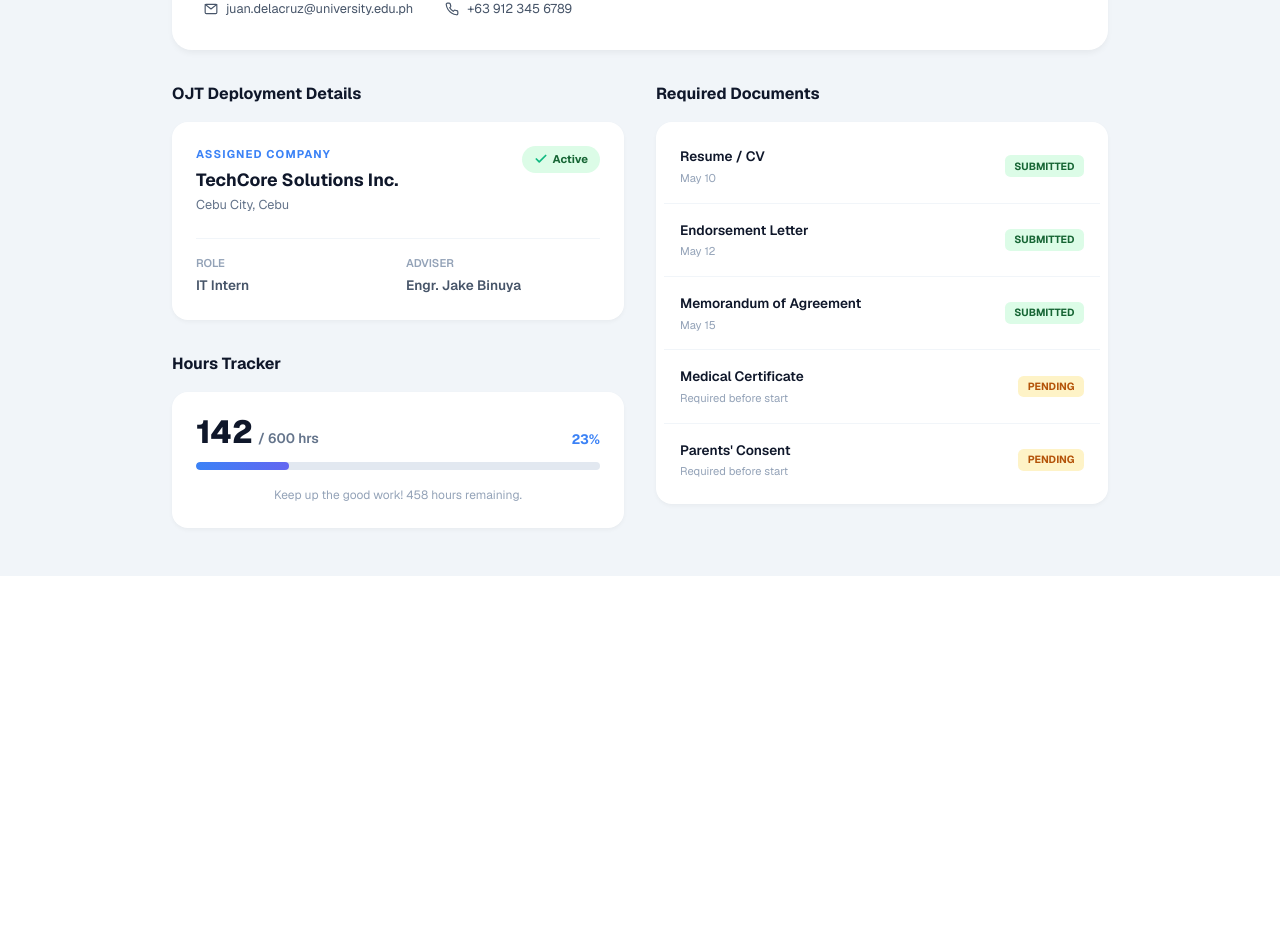
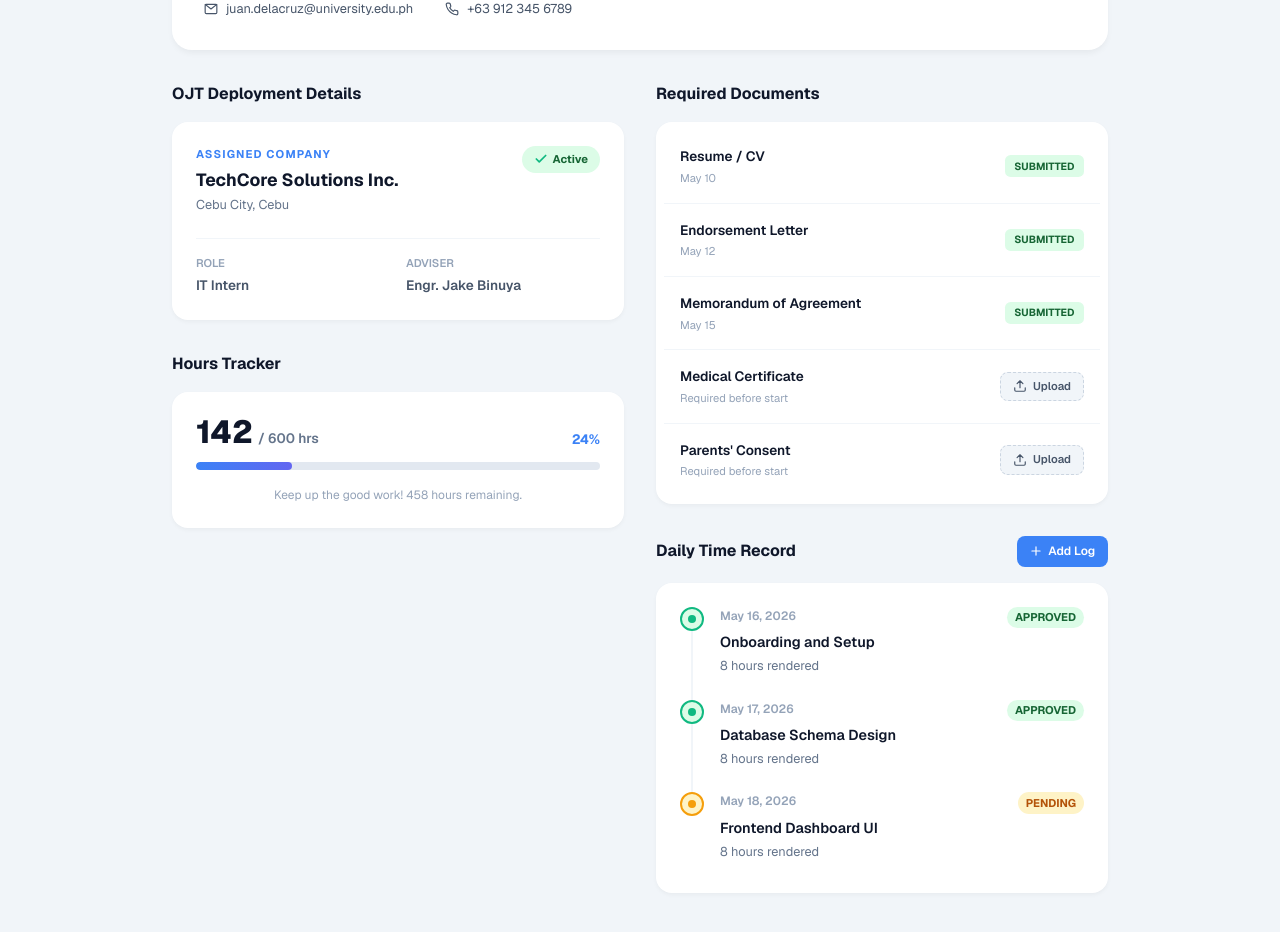
Before and after one commit to RodneyGG/BSCpE_2-1_OJT_Eportfolio, a Next.js app in the folder frontend/: page /profile in a window 1280 px wide. Shown: the part 360-1292 px from the top of the page. Before the commit the page ends 936 px from the top, so only its background shows below. Built offline with nearby package versions, Linux system fonts and the light colour scheme.

Commit message:
feat: add interactive DTR and document upload simulation to Profile
- Implement Daily Time Record timeline with dynamic hours calculation
- Implement add log form allowing students to submit new DTR entries
- Implement simulated document upload flow with file picker and status badges

```diff
--- a/frontend/app/profile/page.tsx
+++ b/frontend/app/profile/page.tsx
@@ -1,5 +1,6 @@
 "use client";
 
+import { useState } from "react";
 import Link from "next/link";
 
 /* ═══════════════════════════ Icons ═══════════════════════════ */
@@ -39,8 +40,72 @@ function IconPhone() {
   );
 }
 
+function IconUpload() {
+  return (
+    <svg width={14} height={14} viewBox="0 0 24 24" fill="none"
+      stroke="currentColor" strokeWidth={2} strokeLinecap="round" strokeLinejoin="round">
+      <path d="M21 15v4a2 2 0 0 1-2 2H5a2 2 0 0 1-2-2v-4M17 8l-5-5-5 5M12 3v12"/>
+    </svg>
+  );
+}
+
+function IconPlus() {
+  return (
+    <svg width={14} height={14} viewBox="0 0 24 24" fill="none"
+      stroke="currentColor" strokeWidth={2} strokeLinecap="round" strokeLinejoin="round">
+      <path d="M12 5v14M5 12h14"/>
+    </svg>
+  );
+}
+
 /* ═══════════════════════════ Page ════════════════════════════ */
 export default function ProfilePage() {
+  // Mock Data States
+  const [documents, setDocuments] = useState([
+    { id: 1, name: "Resume / CV", status: "submitted", date: "May 10" },
+    { id: 2, name: "Endorsement Letter", status: "submitted", date: "May 12" },
+    { id: 3, name: "Memorandum of Agreement", status: "submitted", date: "May 15" },
+    { id: 4, name: "Medical Certificate", status: "pending", date: "Required before start" },
+    { id: 5, name: "Parents' Consent", status: "pending", date: "Required before start" },
+  ]);
+
+  const [dtrEntries, setDtrEntries] = useState([
+    { id: 1, date: "May 16, 2026", task: "Onboarding and Setup", hours: 8, status: "approved" },
+    { id: 2, date: "May 17, 2026", task: "Database Schema Design", hours: 8, status: "approved" },
+    { id: 3, date: "May 18, 2026", task: "Frontend Dashboard UI", hours: 8, status: "pending" },
+  ]);
+
+  // Upload Simulation
+  const handleUpload = (id: number) => {
+    // Simulate an upload delay
+    setDocuments(docs => docs.map(d => d.id === id ? { ...d, status: "uploading" } : d));
+    setTimeout(() => {
+      setDocuments(docs => docs.map(d =>
+        d.id === id ? { ...d, status: "submitted", date: "Just now" } : d
+      ));
+    }, 1500);
+  };
+
+  // Add DTR Simulation
+  const [showDtrForm, setShowDtrForm] = useState(false);
+  const [newTask, setNewTask] = useState("");
+  const [newHours, setNewHours] = useState("8");
+
+  const handleAddDtr = (e: React.FormEvent) => {
+    e.preventDefault();
+    if (!newTask) return;
+    const newEntry = {
+      id: Date.now(),
+      date: new Date().toLocaleDateString('en-US', { month: 'short', day: 'numeric', year: 'numeric' }),
+      task: newTask,
+      hours: parseInt(newHours) || 8,
+      status: "pending"
+    };
+    setDtrEntries([newEntry, ...dtrEntries]);
+    setNewTask("");
+    setShowDtrForm(false);
+  };
+
   return (
     <div style={{
       minHeight: "100vh",
@@ -53,15 +118,26 @@ export default function ProfilePage() {
           from { opacity: 0; transform: translateY(18px); }
           to   { opacity: 1; transform: translateY(0); }
         }
-        @keyframes scaleIn {
-          from { opacity: 0; transform: scale(0.94); }
-          to   { opacity: 1; transform: scale(1); }
+        @keyframes pulse {
+          0%, 100% { opacity: 1; }
+          50% { opacity: 0.5; }
         }
         .stat-card:hover {
           transform: translateY(-2px);
           box-shadow: 0 8px 16px rgba(0,0,0,0.08);
         }
         .back-link:hover { opacity: 0.8; }
+        .upload-btn {
+          background: #f1f5f9; color: #475569; padding: 0.35rem 0.75rem;
+          border-radius: 0.5rem; font-size: 0.7rem; font-weight: 600;
+          display: flex; gap: 0.35rem; align-items: center; border: 1px dashed #cbd5e1;
+          cursor: pointer; transition: all 0.2s; position: relative; overflow: hidden;
+        }
+        .upload-btn:hover { border-color: #3b82f6; color: #3b82f6; background: #eff6ff; }
+        .upload-btn input[type="file"] {
+          position: absolute; top: 0; left: 0; width: "100%"; height: "100%";
+          opacity: 0; cursor: pointer;
+        }
       `}</style>
 
       {/* ══ TOP NAV ══ */}
@@ -148,7 +224,7 @@ export default function ProfilePage() {
           </div>
         </div>
 
-        <div style={{ display: "grid", gridTemplateColumns: "repeat(auto-fit, minmax(300px, 1fr))", gap: "2rem" }}>
+        <div style={{ display: "grid", gridTemplateColumns: "repeat(auto-fit, minmax(320px, 1fr))", gap: "2rem" }}>
 
           {/* ── Left Column ── */}
           <div style={{ display: "flex", flexDirection: "column", gap: "2rem" }}>
@@ -186,50 +262,127 @@ export default function ProfilePage() {
               <div className="stat-card" style={{ background: "white", borderRadius: "1rem", padding: "1.5rem", boxShadow: "0 2px 4px rgba(0,0,0,0.04)", transition: "transform 0.2s, box-shadow 0.2s" }}>
                 <div style={{ display: "flex", justifyContent: "space-between", alignItems: "flex-end", marginBottom: "0.75rem" }}>
                   <div>
-                    <span style={{ fontSize: "2rem", fontWeight: 800, color: "#0f172a", lineHeight: 1 }}>142</span>
+                    <span style={{ fontSize: "2rem", fontWeight: 800, color: "#0f172a", lineHeight: 1 }}>
+                      {dtrEntries.reduce((sum, entry) => sum + entry.hours, 118)}
+                    </span>
                     <span style={{ fontSize: "0.85rem", color: "#64748b", fontWeight: 600, marginLeft: "0.3rem" }}>/ 600 hrs</span>
                   </div>
-                  <span style={{ fontSize: "0.85rem", fontWeight: 700, color: "#3b82f6" }}>23%</span>
+                  <span style={{ fontSize: "0.85rem", fontWeight: 700, color: "#3b82f6" }}>
+                    {Math.round((dtrEntries.reduce((sum, entry) => sum + entry.hours, 118) / 600) * 100)}%
+                  </span>
                 </div>
                 {/* Progress Bar */}
                 <div style={{ width: "100%", height: 8, background: "#e2e8f0", borderRadius: 9999, overflow: "hidden" }}>
-                  <div style={{ width: "23%", height: "100%", background: "linear-gradient(90deg, #3b82f6, #6366f1)", borderRadius: 9999 }} />
+                  <div style={{ width: `${(dtrEntries.reduce((sum, entry) => sum + entry.hours, 118) / 600) * 100}%`, height: "100%", background: "linear-gradient(90deg, #3b82f6, #6366f1)", borderRadius: 9999, transition: "width 0.5s ease" }} />
                 </div>
-                <p style={{ fontSize: "0.75rem", color: "#94a3b8", margin: "1rem 0 0", textAlign: "center" }}>Keep up the good work! 458 hours remaining.</p>
+                <p style={{ fontSize: "0.75rem", color: "#94a3b8", margin: "1rem 0 0", textAlign: "center" }}>Keep up the good work! {600 - dtrEntries.reduce((sum, entry) => sum + entry.hours, 118)} hours remaining.</p>
               </div>
             </div>
           </div>
 
           {/* ── Right Column ── */}
           <div style={{ display: "flex", flexDirection: "column", gap: "2rem" }}>
+
             {/* Documents */}
             <div style={{ animation: "fadeSlideUp 0.6s ease 0.3s both" }}>
               <h2 style={{ fontSize: "1rem", fontWeight: 700, color: "#0f172a", marginBottom: "1rem" }}>Required Documents</h2>
               <div style={{ background: "white", borderRadius: "1rem", padding: "0.5rem", boxShadow: "0 2px 4px rgba(0,0,0,0.04)" }}>
-                {[
-                  { name: "Resume / CV", status: "submitted", date: "May 10" },
-                  { name: "Endorsement Letter", status: "submitted", date: "May 12" },
-                  { name: "Memorandum of Agreement", status: "submitted", date: "May 15" },
-                  { name: "Medical Certificate", status: "pending", date: "Required before start" },
-                  { name: "Parents' Consent", status: "pending", date: "Required before start" },
-                ].map((doc, i) => (
-                  <div key={i} style={{
+                {documents.map((doc, i) => (
+                  <div key={doc.id} style={{
                     display: "flex", alignItems: "center", justifyContent: "space-between",
-                    padding: "1rem", borderBottom: i === 4 ? "none" : "1px solid #f1f5f9"
+                    padding: "1rem", borderBottom: i === documents.length - 1 ? "none" : "1px solid #f1f5f9"
                   }}>
                     <div>
                       <div style={{ fontSize: "0.85rem", fontWeight: 600, color: "#0f172a" }}>{doc.name}</div>
                       <div style={{ fontSize: "0.7rem", color: "#94a3b8", marginTop: "0.2rem" }}>{doc.date}</div>
                     </div>
-                    {doc.status === "submitted" ? (
+                    {doc.status === "submitted" && (
                       <span style={{ background: "#dcfce7", color: "#166534", padding: "0.2rem 0.6rem", borderRadius: "0.35rem", fontSize: "0.65rem", fontWeight: 700, textTransform: "uppercase" }}>Submitted</span>
-                    ) : (
-                      <span style={{ background: "#fef3c7", color: "#b45309", padding: "0.2rem 0.6rem", borderRadius: "0.35rem", fontSize: "0.65rem", fontWeight: 700, textTransform: "uppercase" }}>Pending</span>
+                    )}
+                    {doc.status === "uploading" && (
+                      <span style={{ color: "#3b82f6", fontSize: "0.7rem", fontWeight: 600, animation: "pulse 1s infinite" }}>Uploading...</span>
+                    )}
+                    {doc.status === "pending" && (
+                      <label className="upload-btn">
+                        <IconUpload /> Upload
+                        <input type="file" onChange={(e) => {
+                          if (e.target.files && e.target.files[0]) {
+                            handleUpload(doc.id);
+                          }
+                        }} />
+                      </label>
                     )}
                   </div>
                 ))}
               </div>
             </div>
+
+            {/* DTR (Daily Time Record) */}
+            <div style={{ animation: "fadeSlideUp 0.6s ease 0.4s both" }}>
+              <div style={{ display: "flex", justifyContent: "space-between", alignItems: "center", marginBottom: "1rem" }}>
+                <h2 style={{ fontSize: "1rem", fontWeight: 700, color: "#0f172a", margin: 0 }}>Daily Time Record</h2>
+                <button
+                  onClick={() => setShowDtrForm(!showDtrForm)}
+                  style={{ background: "#3b82f6", color: "white", border: "none", borderRadius: "0.5rem", padding: "0.4rem 0.8rem", fontSize: "0.75rem", fontWeight: 600, cursor: "pointer", display: "flex", alignItems: "center", gap: "0.3rem", transition: "background 0.2s" }}
+                  onMouseEnter={(e) => e.currentTarget.style.background = "#2563eb"}
+                  onMouseLeave={(e) => e.currentTarget.style.background = "#3b82f6"}
+                >
+                  <IconPlus /> Add Log
+                </button>
+              </div>
+
+              <div style={{ background: "white", borderRadius: "1rem", padding: "1.5rem", boxShadow: "0 2px 4px rgba(0,0,0,0.04)" }}>
+
+                {/* DTR Entry Form */}
+                {showDtrForm && (
+                  <form onSubmit={handleAddDtr} style={{ background: "#f8fafc", padding: "1rem", borderRadius: "0.75rem", marginBottom: "1.5rem", border: "1px dashed #cbd5e1", animation: "fadeSlideUp 0.3s ease" }}>
+                    <div style={{ display: "flex", gap: "1rem", marginBottom: "0.75rem" }}>
+                      <div style={{ flex: 1 }}>
+                        <label style={{ display: "block", fontSize: "0.7rem", fontWeight: 700, color: "#475569", marginBottom: "0.25rem", textTransform: "uppercase" }}>Task / Activity</label>
+                        <input type="text" value={newTask} onChange={(e) => setNewTask(e.target.value)} placeholder="What did you do today?" style={{ width: "100%", padding: "0.5rem", borderRadius: "0.35rem", border: "1px solid #cbd5e1", fontSize: "0.8rem", outline: "none" }} required />
+                      </div>
+                      <div style={{ width: "80px" }}>
+                        <label style={{ display: "block", fontSize: "0.7rem", fontWeight: 700, color: "#475569", marginBottom: "0.25rem", textTransform: "uppercase" }}>Hours</label>
+                        <input type="number" value={newHours} onChange={(e) => setNewHours(e.target.value)} min="1" max="12" style={{ width: "100%", padding: "0.5rem", borderRadius: "0.35rem", border: "1px solid #cbd5e1", fontSize: "0.8rem", outline: "none" }} required />
+                      </div>
+                    </div>
+                    <div style={{ display: "flex", justifyContent: "flex-end", gap: "0.5rem" }}>
+                      <button type="button" onClick={() => setShowDtrForm(false)} style={{ background: "transparent", color: "#64748b", border: "none", padding: "0.4rem 0.8rem", fontSize: "0.75rem", fontWeight: 600, cursor: "pointer" }}>Cancel</button>
+                      <button type="submit" style={{ background: "#0f172a", color: "white", border: "none", borderRadius: "0.35rem", padding: "0.4rem 1rem", fontSize: "0.75rem", fontWeight: 600, cursor: "pointer" }}>Save Entry</button>
+                    </div>
+                  </form>
+                )}
+
+                {/* DTR Timeline */}
+                <div style={{ display: "flex", flexDirection: "column", gap: "1rem" }}>
+                  {dtrEntries.map((entry, index) => (
+                    <div key={entry.id} style={{ display: "flex", gap: "1rem", position: "relative" }}>
+                      {/* Timeline Line */}
+                      {index !== dtrEntries.length - 1 && (
+                        <div style={{ position: "absolute", top: "24px", left: "11px", bottom: "-16px", width: "2px", background: "#f1f5f9" }} />
+                      )}
+
+                      {/* Timeline Dot */}
+                      <div style={{ width: "24px", height: "24px", borderRadius: "50%", background: entry.status === "approved" ? "#dcfce7" : "#fef3c7", border: `2px solid ${entry.status === "approved" ? "#10b981" : "#f59e0b"}`, display: "flex", alignItems: "center", justifyContent: "center", flexShrink: 0, zIndex: 1 }}>
+                        <div style={{ width: "8px", height: "8px", borderRadius: "50%", background: entry.status === "approved" ? "#10b981" : "#f59e0b" }} />
+                      </div>
+
+                      {/* Content */}
+                      <div style={{ paddingBottom: "0.5rem", flex: 1 }}>
+                        <div style={{ display: "flex", justifyContent: "space-between", alignItems: "flex-start", marginBottom: "0.25rem" }}>
+                          <span style={{ fontSize: "0.75rem", fontWeight: 600, color: "#94a3b8" }}>{entry.date}</span>
+                          <span style={{ fontSize: "0.7rem", fontWeight: 700, color: entry.status === "approved" ? "#166534" : "#b45309", background: entry.status === "approved" ? "#dcfce7" : "#fef3c7", padding: "0.15rem 0.5rem", borderRadius: "9999px", textTransform: "uppercase" }}>{entry.status}</span>
+                        </div>
+                        <div style={{ fontSize: "0.9rem", fontWeight: 600, color: "#0f172a", marginBottom: "0.15rem" }}>{entry.task}</div>
+                        <div style={{ fontSize: "0.8rem", color: "#64748b" }}>{entry.hours} hours rendered</div>
+                      </div>
+                    </div>
+                  ))}
+                </div>
+
+              </div>
+            </div>
+
           </div>
 
         </div>
```
